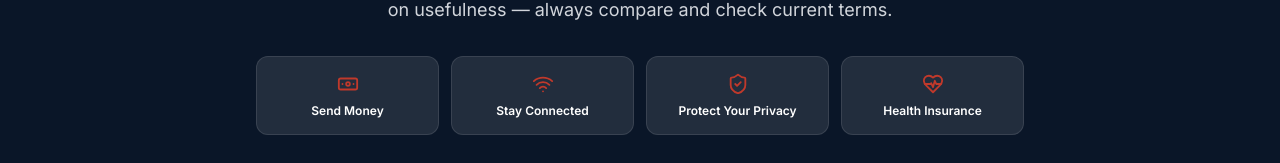
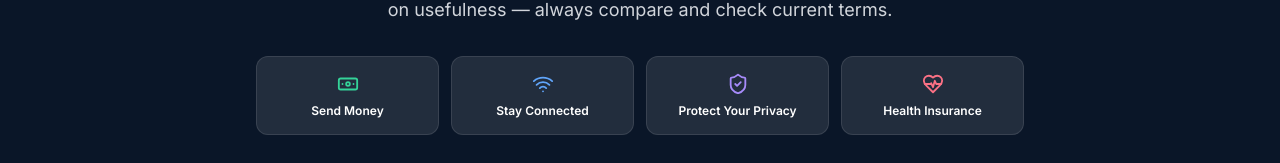
Before and after one commit to odeyt/deported-not-defeated, a Next.js app: page /resources in a window 1280 px wide. Shown: the part 268-431 px from the top of the page. Built offline with nearby package versions, Linux system fonts and the light colour scheme; no server answers; the database is empty.

Commit message:
Modernize affiliate cards with per-category color schemes and gradient accent bars

```diff
--- a/app/resources/page.tsx
+++ b/app/resources/page.tsx
@@ -66,7 +66,13 @@ export default async function ResourcesPage() {
                 href={s.href}
                 className="group bg-white/10 hover:bg-white/20 border border-white/10 hover:border-white/30 rounded-xl p-4 text-center transition-all"
               >
-                <s.Icon size={22} className="mx-auto mb-2 text-brand-red group-hover:scale-110 transition-transform" />
+                <s.Icon size={22} className={`mx-auto mb-2 group-hover:scale-110 transition-transform ${
+                    s.slug === "money-transfer"   ? "text-emerald-400" :
+                    s.slug === "phone-internet"   ? "text-blue-400" :
+                    s.slug === "vpn-privacy"      ? "text-violet-400" :
+                    s.slug === "health-insurance" ? "text-rose-400" :
+                    "text-brand-red"
+                  }`} />
                 <p className="text-white text-xs font-semibold leading-tight">{s.label}</p>
               </Link>
             ))}
@@ -101,8 +107,14 @@ export default async function ResourcesPage() {
             <section key={s.slug} id={s.slug}>
               <div className="flex items-start justify-between mb-6 pt-8 border-t border-gray-100">
                 <div className="flex items-center gap-4">
-                  <div className="w-10 h-10 rounded-xl bg-navy-800 flex items-center justify-center shrink-0">
-                    <s.Icon size={18} className="text-brand-red" />
+                  <div className={`w-10 h-10 rounded-xl flex items-center justify-center shrink-0 ${
+                    s.slug === "money-transfer"   ? "bg-emerald-100 text-emerald-600" :
+                    s.slug === "phone-internet"   ? "bg-blue-100 text-blue-600" :
+                    s.slug === "vpn-privacy"      ? "bg-violet-100 text-violet-600" :
+                    s.slug === "health-insurance" ? "bg-rose-100 text-rose-600" :
+                    "bg-navy-800 text-brand-red"
+                  }`}>
+                    <s.Icon size={18} />
                   </div>
                   <div>
                     <h2 className="text-2xl font-extrabold text-navy-800 leading-tight">{s.label}</h2>
--- a/components/AffiliateCard.tsx
+++ b/components/AffiliateCard.tsx
@@ -1,25 +1,85 @@
 import Link from "next/link";
 import type { AffiliatePartner } from "@/lib/types";
 import AffiliateCTAButton from "./AffiliateCTAButton";
+import { Banknote, Wifi, ShieldCheck, HeartPulse, Globe2 } from "lucide-react";
 
 interface Props {
   partner: AffiliatePartner;
   showFullDetail?: boolean;
 }
 
+// Per-category color scheme: [gradient top bar, icon bg, icon color, badge bg, badge text]
+const CATEGORY_THEME: Record<string, { bar: string; iconBg: string; iconColor: string; badgeBg: string; badgeText: string; Icon: React.ElementType }> = {
+  "money-transfer": {
+    bar: "from-emerald-400 to-teal-600",
+    iconBg: "bg-emerald-50",
+    iconColor: "text-emerald-600",
+    badgeBg: "bg-emerald-50",
+    badgeText: "text-emerald-700",
+    Icon: Banknote,
+  },
+  "phone-internet": {
+    bar: "from-blue-400 to-indigo-600",
+    iconBg: "bg-blue-50",
+    iconColor: "text-blue-600",
+    badgeBg: "bg-blue-50",
+    badgeText: "text-blue-700",
+    Icon: Wifi,
+  },
+  "vpn-privacy": {
+    bar: "from-violet-400 to-purple-600",
+    iconBg: "bg-violet-50",
+    iconColor: "text-violet-600",
+    badgeBg: "bg-violet-50",
+    badgeText: "text-violet-700",
+    Icon: ShieldCheck,
+  },
+  "health-insurance": {
+    bar: "from-rose-400 to-red-600",
+    iconBg: "bg-rose-50",
+    iconColor: "text-rose-600",
+    badgeBg: "bg-rose-50",
+    badgeText: "text-rose-700",
+    Icon: HeartPulse,
+  },
+};
+
+const DEFAULT_THEME = {
+  bar: "from-gray-400 to-gray-600",
+  iconBg: "bg-gray-50",
+  iconColor: "text-gray-600",
+  badgeBg: "bg-gray-50",
+  badgeText: "text-gray-700",
+  Icon: Globe2,
+};
+
 export default function AffiliateCard({ partner, showFullDetail = false }: Props) {
+  const categorySlug = (partner.affiliate_categories as any)?.slug ?? "";
+  const theme = CATEGORY_THEME[categorySlug] ?? DEFAULT_THEME;
+  const { Icon } = theme;
+
   return (
-    <div className="bg-white border border-gray-200 rounded-2xl shadow-sm hover:shadow-md transition-shadow p-6 flex flex-col gap-4">
+    <div className="group bg-white border border-gray-200 rounded-2xl shadow-sm hover:shadow-lg transition-all duration-300 flex flex-col overflow-hidden">
+      {/* Gradient accent bar */}
+      <div className={`h-1.5 w-full bg-gradient-to-r ${theme.bar}`} />
+
+      <div className="p-5 flex flex-col gap-4 flex-1">
         {/* Header */}
-      <div className="flex items-start justify-between gap-3">
-        <div>
+        <div className="flex items-start gap-3">
+          {/* Colored icon */}
+          <div className={`w-11 h-11 rounded-xl ${theme.iconBg} flex items-center justify-center shrink-0 shadow-sm`}>
+            <Icon size={20} className={theme.iconColor} />
+          </div>
+          <div className="min-w-0">
             <Link href={`/resources/${partner.slug}`} className="hover:underline">
-            <h3 className="font-bold text-navy-800 text-xl">{partner.company_name}</h3>
+              <h3 className="font-bold text-navy-800 text-lg leading-tight group-hover:text-brand-red transition-colors">
+                {partner.company_name}
+              </h3>
             </Link>
             {partner.affiliate_categories && (
-            <p className="text-gray-400 text-xs mt-0.5 uppercase tracking-wide">
+              <span className={`inline-block text-xs font-semibold uppercase tracking-wide px-2 py-0.5 rounded-full mt-1 ${theme.badgeBg} ${theme.badgeText}`}>
                 {partner.affiliate_categories.name}
-            </p>
+              </span>
             )}
           </div>
         </div>
@@ -33,22 +93,23 @@ export default function AffiliateCard({ partner, showFullDetail = false }: Props
 
         {/* Why it fits */}
         {partner.why_it_fits && (
-        <div className="bg-gray-50 rounded-xl p-3 border border-gray-100">
-          <p className="text-xs font-semibold text-navy-800 mb-0.5 uppercase tracking-wide">Why it may help</p>
+          <div className={`rounded-xl p-3 border ${theme.badgeBg} border-opacity-60`} style={{ borderColor: "currentColor" }}>
+            <p className={`text-xs font-bold uppercase tracking-wide mb-0.5 ${theme.badgeText}`}>Why it may help</p>
             <p className="text-gray-600 text-sm">{partner.why_it_fits}</p>
           </div>
         )}
 
         {/* CTA */}
-      <div className="mt-auto flex items-center justify-between gap-3 pt-2 border-t border-gray-100">
+        <div className="mt-auto flex items-center justify-between gap-3 pt-3 border-t border-gray-100">
           <AffiliateCTAButton partner={partner} size="sm" />
           <Link
             href={`/resources/${partner.slug}`}
-          className="text-navy-800 hover:text-brand-red text-xs font-medium transition-colors"
+            className="text-gray-500 hover:text-brand-red text-xs font-semibold transition-colors whitespace-nowrap"
           >
             Full Guide →
           </Link>
         </div>
       </div>
+    </div>
   );
 }
```
Lines whose indentation alone changed are shown as unchanged.
